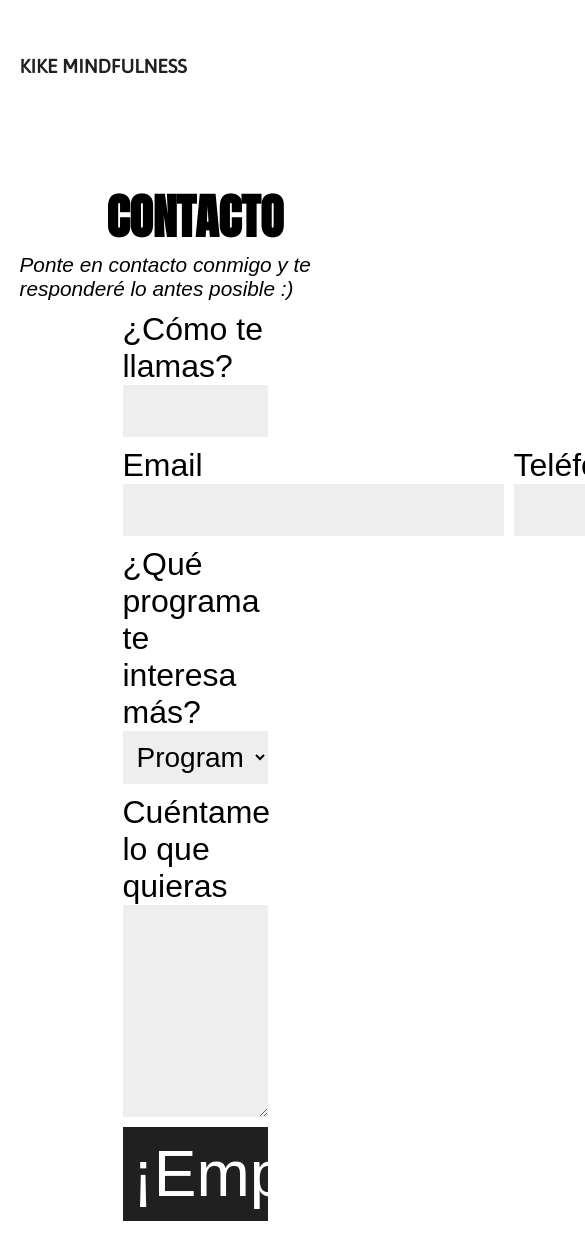
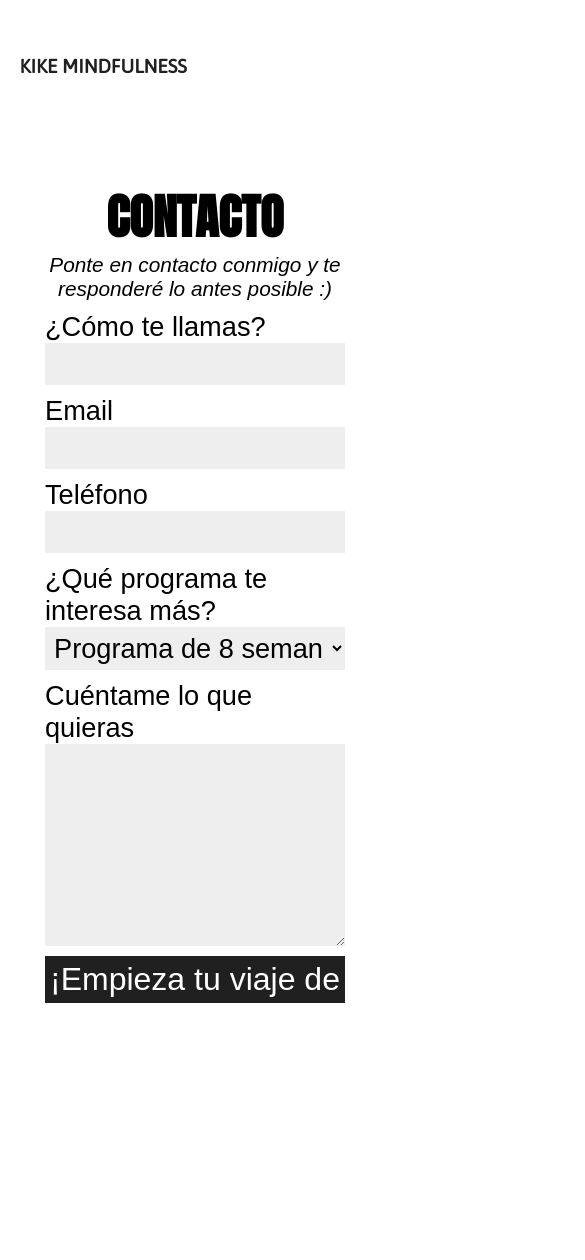
Before and after one commit to AGasco/kike-mindfulness, a React (Create React App) app: page /contacto/programa-de-8-semanas in a window 390 px wide. Shown: the top 1260 px of the page, 585 px wide, since content can reach past the window. Built offline with nearby package versions, Linux system fonts and the light colour scheme; a web font is replaced by a local one.

Commit message:
responsive

```diff
--- a/src/components/Footer.jsx
+++ b/src/components/Footer.jsx
@@ -26,7 +26,9 @@ function Footer() {
           Siddhartha 'Buddha' Gautama
         </div>
 
-        <p>Sígueme en las redes sociales</p>
+        <p className="footer__socialMediaTitle">
+          Sígueme en las redes sociales
+        </p>
 
         <div className="footer__socialMedia">
           <a href="https://google.com" target="_blank" rel="noreferrer">
--- a/src/index.css
+++ b/src/index.css
@@ -1,17 +1,15 @@
 @import url('https://fonts.googleapis.com/css2?family=Anton&family=Asap&family=Darker+Grotesque:wght@300;400&family=Wire+One&display=swap');
 *, *::before, *::after {
   margin: 0;
+  padding: 0;
   box-sizing: border-box;
 }
 
-html {
-  width: 100vw !important;
-}
-
 body {
+  overflow-x: hidden !important;
+  overflow-y: scroll;
+  max-width: 100vw !important;
   margin: 0;
-  width: 100vw !important;
-  height: 100vh !important;
   font-family: -apple-system, BlinkMacSystemFont, 'Segoe UI', 'Roboto', 'Oxygen', 'Ubuntu', 'Cantarell', 'Fira Sans', 'Droid Sans', 'Helvetica Neue', sans-serif;
   -webkit-font-smoothing: antialiased;
   -moz-osx-font-smoothing: grayscale;
@@ -24,6 +22,7 @@ code {
 #root {
   height: 100vh !important;
   width: 100vw !important;
+  max-width: 100vw !important;
   display: flex;
   align-items: center;
   justify-content: center;
--- a/src/styles/Contacto.css
+++ b/src/styles/Contacto.css
@@ -1,11 +1,12 @@
 .contacto {
-    height: 100vh;
+    min-height: 100vh;
     background-color: white;
     padding-top: 50px;
     margin-bottom: 15vh !important;
 }
 
 .contacto__container {
+    min-height: max-content;
     padding-top: 50px;
     display: flex;
     flex-direction: column;
@@ -23,6 +24,7 @@
     font-family: "Asap", sans-serif; */
     font-family: "Darker Grotesque", sans-serif;
     font-size: 1.3rem;
+    text-align: center;
 }
 
 .contacto form {
@@ -34,6 +36,8 @@
     font-family: "Wire One", sans-serif;
     font-size: 2rem;
     width: 50vw;
+    max-width: 90vw !important;
+    min-width: 450px;
 }
 
 .contacto__horizFormElem {
@@ -123,3 +127,44 @@
     color: white;
     box-shadow: 2px 2px 5px rgba(255, 239, 158, 0.8), -2px -2px 5px rgba(255, 239, 158, 0.8);
 }
+
+@media (max-width: 1270px) {
+    .contacto__submit {
+        font-size: 3rem !important;
+    }
+}
+
+@media (max-width: 980px) {
+    .contacto__submit {
+        font-size: 2.5rem !important;
+    }
+}
+
+@media (max-width: 450px) {
+    .contacto {
+        margin-bottom: 30vh !important;
+    }
+    .contacto__horizFormElem {
+        flex-direction: column;
+    }
+    .contacto__submit {
+        font-size: 2rem !important;
+    }
+    .contacto form {
+        font-size: 1.7rem;
+        min-width: 350px;
+    }
+    .contacto__formElem>input, .contacto__formElem>select, .contacto__formElem>textarea {
+        padding: 5px;
+        font-size: 1.7rem;
+    }
+}
+
+@media (max-width: 350px) {
+    .contacto form {
+        min-width: 290px;
+    }
+    .contacto__submit {
+        font-size: 1.5rem !important;
+    }
+}
--- a/src/styles/Footer.css
+++ b/src/styles/Footer.css
@@ -79,3 +79,38 @@
     text-decoration: none;
     color: inherit;
 }
+
+@media (max-width: 1260px) {
+    .footer__nav>ul {
+        flex-direction: column;
+    }
+    .footer__nav>ul>li {
+        padding: 15px;
+    }
+}
+
+@media (max-width: 1000px) {
+    .footer__quote {
+        display: none;
+    }
+}
+
+@media (max-width: 600px) {
+    .footer__center {
+        flex: 1;
+    }
+    .footer__socialMediaTitle {
+        display: none;
+    }
+    .footer__socialMedia {
+        flex-direction: column;
+        align-items: center;
+        padding-top: 30px;
+    }
+    .footer__socialMedia>* {
+        margin-bottom: 15px;
+    }
+    .footer {
+        padding: 0 20px !important;
+    }
+}
--- a/src/styles/LeadGenerator.css
+++ b/src/styles/LeadGenerator.css
@@ -1,9 +1,11 @@
 .leadGenerator {
-    height: 100%;
+    /* height: 100%; */
+    width: 100vw !important;
     padding-top: 100px;
 }
 
 .leadGenerator__container {
+    width: 90% !important;
     display: flex;
     flex-direction: column;
     align-items: center;
@@ -20,6 +22,7 @@
     font-family: "Anton", sans-serif;
     font-size: 3rem;
     padding-bottom: 20px;
+    text-align: center;
 }
 
 .leadGenerator__container>p {
@@ -48,3 +51,9 @@
 .leadGenerator__container button:active {
     transform: scale(0.95);
 }
+
+@media (max-width: 500px) {
+    .leadGenerator__container>h4 {
+        font-size: 2.5rem;
+    }
+}
--- a/src/styles/Programa.css
+++ b/src/styles/Programa.css
@@ -1,5 +1,6 @@
 .programa {
     width: 20vw;
+    min-width: 300px;
     height: 50vh;
     background-color: #f0f0f0;
     display: flex;
@@ -10,7 +11,7 @@
 
 .programa__picture {
     object-fit: cover;
-    width: 20vw;
+    width: 100%;
     height: 20vh;
 }
 
@@ -50,3 +51,16 @@
     color: white;
     box-shadow: 2px 2px 5px rgba(255, 239, 158, 0.8), -2px -2px 5px rgba(255, 239, 158, 0.8);
 }
+
+@media (max-width: 1120px) {
+    .programa {
+        width: 30vw;
+    }
+}
+
+@media (max-width: 500px) {
+    .programa {
+        width: 30vw;
+        margin-bottom: 50px;
+    }
+}
--- a/src/styles/Programas.css
+++ b/src/styles/Programas.css
@@ -18,8 +18,15 @@
 }
 
 .programas__list {
+    padding-left: 0;
     list-style-type: none;
     display: flex;
     align-items: center;
     justify-content: center;
 }
+
+@media (max-width: 1120px) {
+    .programas__list {
+        flex-direction: column;
+    }
+}
--- a/src/styles/QuienSoy.css
+++ b/src/styles/QuienSoy.css
@@ -1,6 +1,6 @@
 .quienSoy {
-    height: 100%;
-    width: 100%;
+    /* height: 100%;
+    width: 100%; */
     background-color: white;
     padding-top: 100px;
     padding-right: 20%;
```
Also changed, not shown: 1 other file (tests, documents, lock files or other folders).
